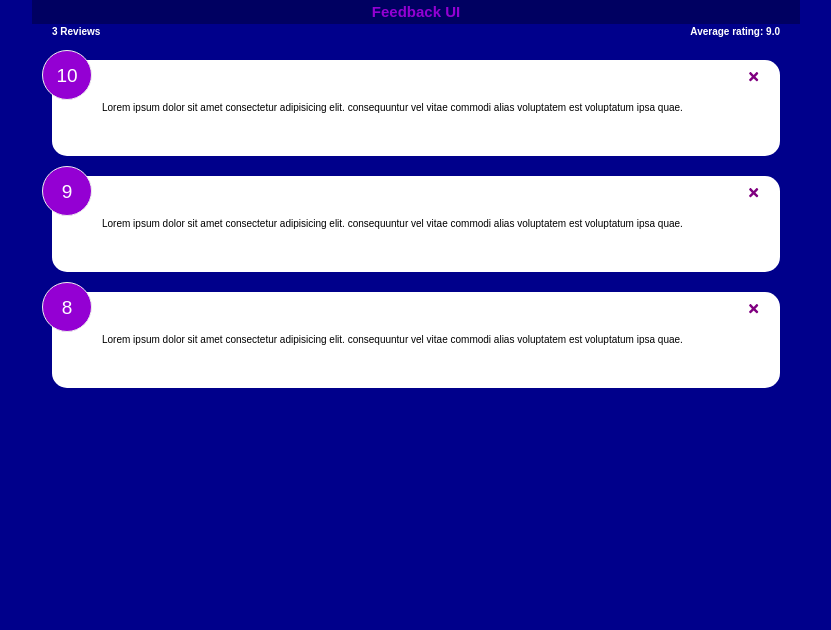
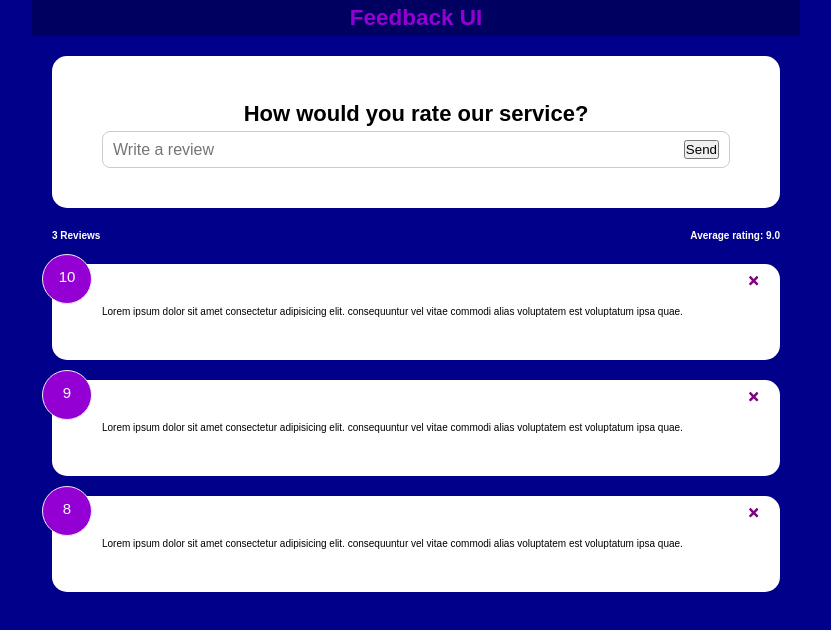
Before and after one commit to JonasNation/feedback-app, a React (Create React App) app: page / in a window 1280 px wide. Shown: the top 630 px of the page, without its empty margins (224-1055 px from the left). Built offline with nearby package versions, Linux system fonts and the light colour scheme.

Commit message:
added a form to give the ability to rate

```diff
--- a/src/App.js
+++ b/src/App.js
@@ -4,6 +4,7 @@ import Header from './components/Header';
 import FeedbackData from './components/Data/FeedbackData';
 import FeedbackList from './components/FeedbackList';
 import FeedbackStats from './components/FeedbackStats';
+import FeedbackForm from './components/FeedbackForm';
 
 // main app component using JSX(Javascript XML) allows me to write html in my components
 const App = function () {
@@ -20,6 +21,7 @@ const App = function () {
         <>
             <Header />
             <div className="container app__container">
+                <FeedbackForm />
                 <FeedbackStats feedback={feedback} />
                 <FeedbackList feedback={feedback} handleDelete={deleteFeedback} />
             </div>
--- /dev/null
+++ b/src/components/FeedbackForm.jsx
@@ -0,0 +1,29 @@
+import { useState } from 'react';
+import React from 'react';
+import Card from './shared/Card';
+
+const FeedbackForm = () => {
+    // state
+    const [text, setText] = useState('');
+    // function to add reviews
+    const handleTextChange = (event) => {
+        setText(event.target.value);
+    }
+
+    return (
+        <Card>
+            <form>
+                <h2>
+                    How would you rate our service?
+                </h2>
+                {/* @todo - rating select components */}
+                <div className="input-group">
+                    <input type='text' placeholder='Write a review' value={text} onChange={handleTextChange} />
+                    <button type="submit">Send</button>
+                </div>
+            </form>
+        </Card>
+    )
+}
+
+export default FeedbackForm;
--- a/src/index.css
+++ b/src/index.css
@@ -23,6 +23,7 @@ body {
 .header__container {
   display: flex;
   justify-content: center;
+  font-size: 1.5rem;
   margin-bottom: 3rem;
   background-color: rgba(0, 0, 0, 0.3);
   padding: 0.5rem 0;
@@ -37,9 +38,9 @@ ul {
 }
 
 .container {
-  max-width: 768px;
+  max-width: 76.8rem;
   margin: auto;
-  padding: 0 20px;
+  padding: 0 2rem;
 }
 
 /* header {
@@ -54,9 +55,9 @@ ul {
 .card {
   background-color: #fff;
   color: #333;
-  border-radius: 15px;
-  padding: 40px 50px;
-  margin: 20px 0;
+  border-radius: 1.5rem;
+  padding: 4rem 5rem;
+  margin: 2rem 0;
   position: relative;
 }
 
@@ -66,7 +67,7 @@ ul {
 }
 
 .card h2 {
-  font-size: 22px;
+  font-size: 2.2rem;
   font-weight: 600;
   text-align: center;
 }
@@ -75,20 +76,20 @@ ul {
   display: flex;
   align-items: center;
   justify-content: space-around;
-  margin: 30px 0 40px;
+  margin: 3rem 0 4rem;
 }
 
 .rating li,
 .num-display {
   position: relative;
   background: #f4f4f4;
-  width: 50px;
-  height: 50px;
-  padding: 10px;
+  width: 5rem;
+  height: 5rem;
+  padding: 1rem;
   text-align: center;
   border-radius: 50%;
-  font-size: 19px;
-  border: 1px #eee solid;
+  font-size: 1.5rem;
+  border: 0.1rem #eee solid;
   transition: 0.3s;
 }
 
@@ -97,8 +98,8 @@ ul {
   top: 50%;
   left: 50%;
   width: 50px;
-  height: 50px;
-  padding: 10px;
+  height: 5rem;
+  padding: 1rem;
   border-radius: 50%;
   transform: translate(-50%, -50%);
   cursor: pointer;
@@ -123,14 +124,14 @@ ul {
   display: flex;
   flex-direction: row;
   border: 1px solid #ccc;
-  padding: 8px 10px;
-  border-radius: 8px;
+  padding: 0.8rem 1rem;
+  border-radius: 0.8rem;
 }
 
 input {
   flex-grow: 2;
   border: none;
-  font-size: 16px;
+  font-size: 1.6rem;
 }
 
 input:focus {
@@ -146,31 +147,31 @@ input:focus {
 
 .num-display {
   position: absolute;
-  top: -10px;
-  left: -10px;
+  top: -1rem;
+  left: -1rem;
 }
 
 .close,
 .edit {
   position: absolute;
-  top: 10px;
-  right: 20px;
+  top: 1rem;
+  right: 2rem;
   cursor: pointer;
   background: none;
   border: none;
 }
 
 .edit {
-  right: 40px;
+  right: 4rem;
 }
 
 .btn {
   color: #fff;
   border: 0;
-  border-radius: 8px;
+  border-radius: 0.8rem;
   color: #fff;
-  width: 100px;
-  height: 40px;
+  width: 10rem;
+  height: 4rem;
   cursor: pointer;
 }
 
@@ -199,7 +200,7 @@ input:focus {
 }
 
 .message {
-  padding-top: 10px;
+  padding-top: 1rem;
   text-align: center;
   color: rebeccapurple;
 }
@@ -223,16 +224,16 @@ input:focus {
 }
 
 .about h1 {
-  margin-bottom: 20px;
+  margin-bottom: 2rem;
 }
 
 .about p {
-  margin: 10px 0;
+  margin: 1rem 0;
 }
 
-@media (max-width: 600px) {
+@media (max-width: 60rem) {
   .rating li {
-    margin: 10px 3px;
+    margin: 1rem 0.3rem;
   }
 
   .rating {
@@ -240,7 +241,7 @@ input:focus {
     align-items: center;
     justify-content: center;
     flex-wrap: wrap;
-    margin: 30px 0 40px;
+    margin: 3rem 0 4rem;
   }
 
   .input-group input {
```
